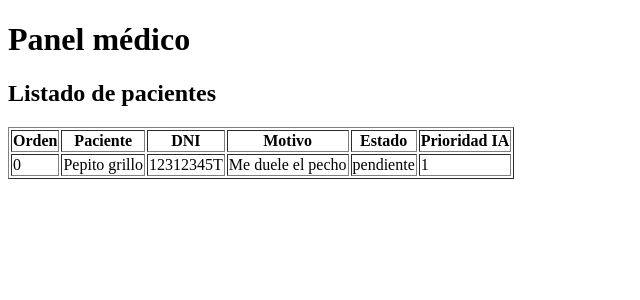
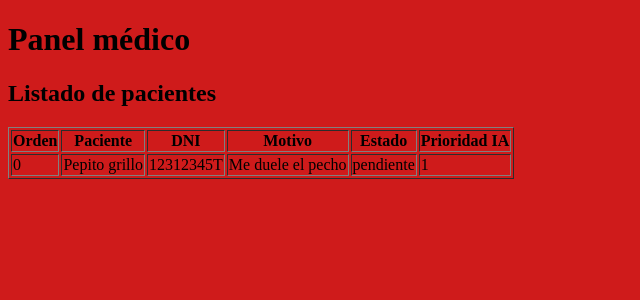
Before and after one commit to mmarinoa/tfc-backend-triaje, a Django app: template triaje/templates/triaje/panel_medico.html in a window 1280 px wide. Shown: the top 300 px of the page, without its empty margins (0-640 px from the left). Run offline with Django 5.2, Linux system fonts and the light colour scheme; the template is opened without the code that fills it: values that come from a table or form of the project are taken from there, others are empty; data comes from the database, SQL or seed files in the repository; both versions use the stored data as it was after the commit.

Commit message:
Probando que el css funcione

```diff
--- a/backend/settings.py
+++ b/backend/settings.py
@@ -115,4 +115,4 @@ USE_TZ = True
 # Static files (CSS, JavaScript, Images)
 # https://docs.djangoproject.com/en/6.0/howto/static-files/
 
-STATIC_URL = 'static/'
+STATIC_URL = '/static/'
--- /dev/null
+++ b/triaje/static/triaje/panel_medico.css
@@ -0,0 +1,3 @@
+body {
+    background-color: #cf1b1b;
+}
--- a/triaje/templates/triaje/panel_medico.html
+++ b/triaje/templates/triaje/panel_medico.html
@@ -1,8 +1,10 @@
+{% load static %}
 <!DOCTYPE html>
 <html lang="es">
 <head>
     <meta charset="UTF-8">
     <title>Panel médico</title>
+    <link rel="stylesheet" href="{% static 'triaje/panel_medico.css' %}">
 </head>
 <body>
     <h1>Panel médico</h1>
```
Also changed, not shown: db.sqlite3.
